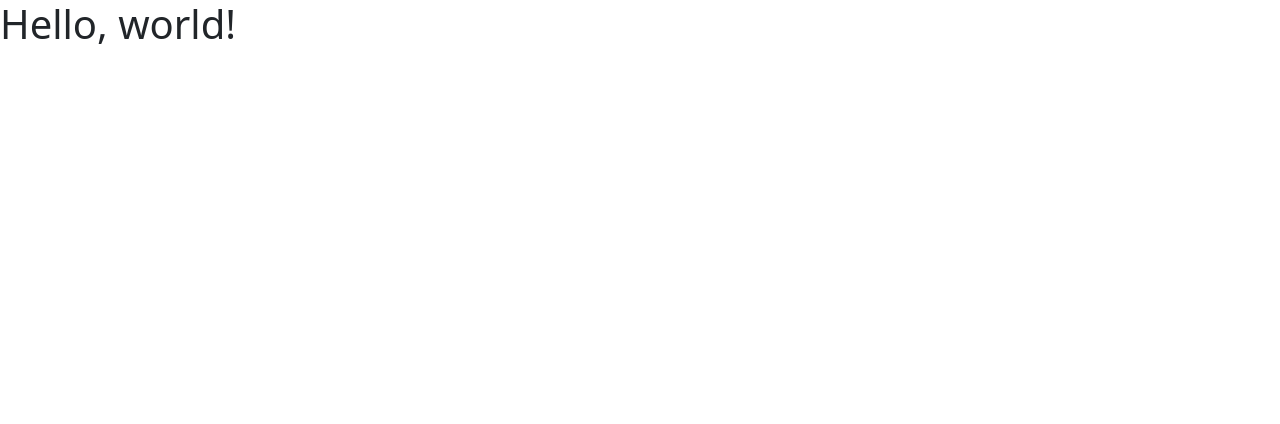
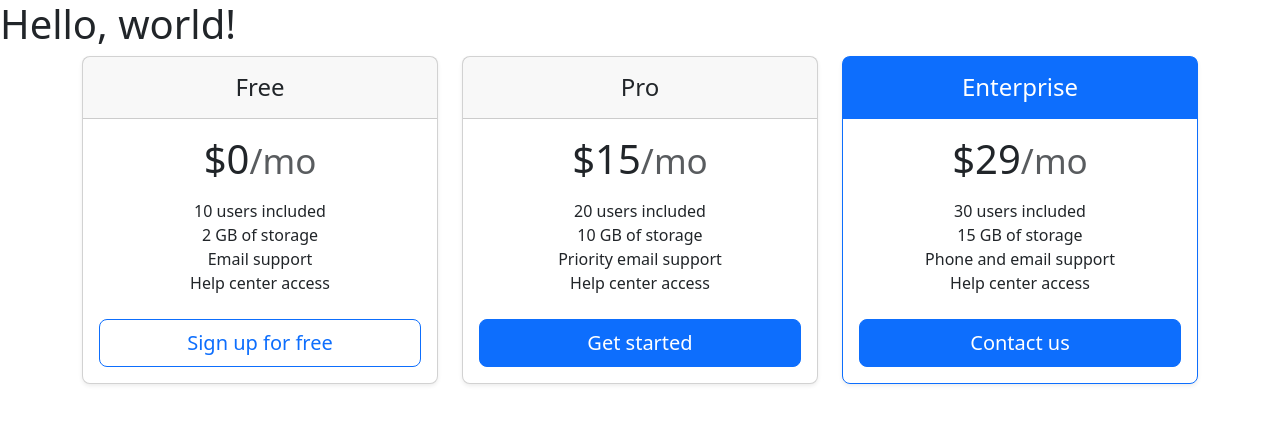
Before and after one commit to asniteshkumar/feature-branch-workflow, a plain HTML site: page index.html in a window 1280 px wide. Drawn offline with nearby package versions, Linux system fonts and the light colour scheme.

Commit message:
add pricing table

```diff
--- a/index.html
+++ b/index.html
@@ -15,7 +15,59 @@
 <body>
     <h1>Hello, world!</h1>
     <div class="container">
-
+        <div class="row row-cols-1 row-cols-md-3 mb-3 text-center" style="user-select: auto;">
+            <div class="col" style="user-select: auto;">
+              <div class="card mb-4 rounded-3 shadow-sm" style="user-select: auto;">
+                <div class="card-header py-3" style="user-select: auto;">
+                  <h4 class="my-0 fw-normal" style="user-select: auto;">Free</h4>
+                </div>
+                <div class="card-body" style="user-select: auto;">
+                  <h1 class="card-title pricing-card-title" style="user-select: auto;">$0<small class="text-body-secondary fw-light" style="user-select: auto;">/mo</small></h1>
+                  <ul class="list-unstyled mt-3 mb-4" style="user-select: auto;">
+                    <li style="user-select: auto;">10 users included</li>
+                    <li style="user-select: auto;">2 GB of storage</li>
+                    <li style="user-select: auto;">Email support</li>
+                    <li style="user-select: auto;">Help center access</li>
+                  </ul>
+                  <button type="button" class="w-100 btn btn-lg btn-outline-primary" style="user-select: auto;">Sign up for free</button>
+                </div>
+              </div>
+            </div>
+            <div class="col" style="user-select: auto;">
+              <div class="card mb-4 rounded-3 shadow-sm" style="user-select: auto;">
+                <div class="card-header py-3" style="user-select: auto;">
+                  <h4 class="my-0 fw-normal" style="user-select: auto;">Pro</h4>
+                </div>
+                <div class="card-body" style="user-select: auto;">
+                  <h1 class="card-title pricing-card-title" style="user-select: auto;">$15<small class="text-body-secondary fw-light" style="user-select: auto;">/mo</small></h1>
+                  <ul class="list-unstyled mt-3 mb-4" style="user-select: auto;">
+                    <li style="user-select: auto;">20 users included</li>
+                    <li style="user-select: auto;">10 GB of storage</li>
+                    <li style="user-select: auto;">Priority email support</li>
+                    <li style="user-select: auto;">Help center access</li>
+                  </ul>
+                  <button type="button" class="w-100 btn btn-lg btn-primary" style="user-select: auto;">Get started</button>
+                </div>
+              </div>
+            </div>
+            <div class="col" style="user-select: auto;">
+              <div class="card mb-4 rounded-3 shadow-sm border-primary" style="user-select: auto;">
+                <div class="card-header py-3 text-bg-primary border-primary" style="user-select: auto;">
+                  <h4 class="my-0 fw-normal" style="user-select: auto;">Enterprise</h4>
+                </div>
+                <div class="card-body" style="user-select: auto;">
+                  <h1 class="card-title pricing-card-title" style="user-select: auto;">$29<small class="text-body-secondary fw-light" style="user-select: auto;">/mo</small></h1>
+                  <ul class="list-unstyled mt-3 mb-4" style="user-select: auto;">
+                    <li style="user-select: auto;">30 users included</li>
+                    <li style="user-select: auto;">15 GB of storage</li>
+                    <li style="user-select: auto;">Phone and email support</li>
+                    <li style="user-select: auto;">Help center access</li>
+                  </ul>
+                  <button type="button" class="w-100 btn btn-lg btn-primary" style="user-select: auto;">Contact us</button>
+                </div>
+              </div>
+            </div>
+          </div>
     </div>
 
 
```
